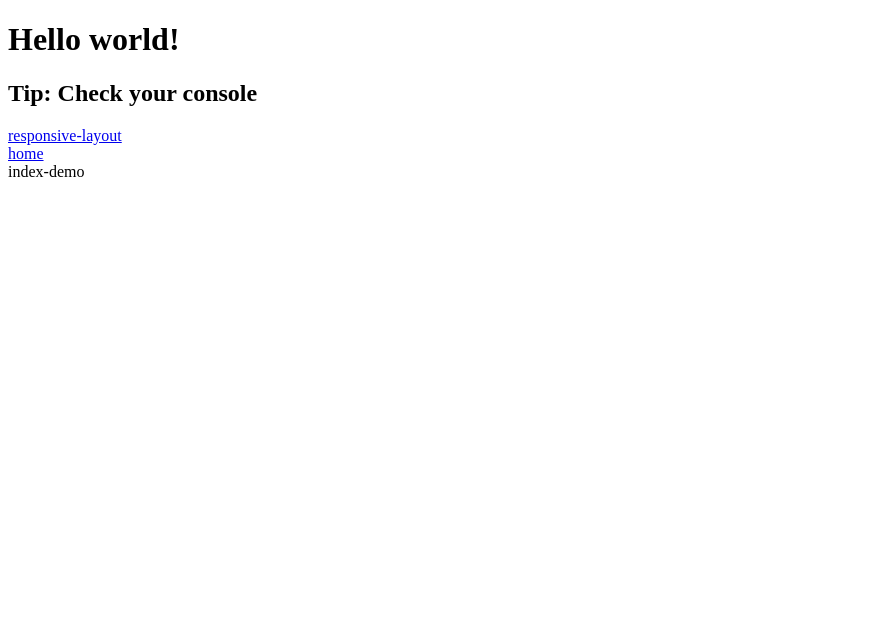
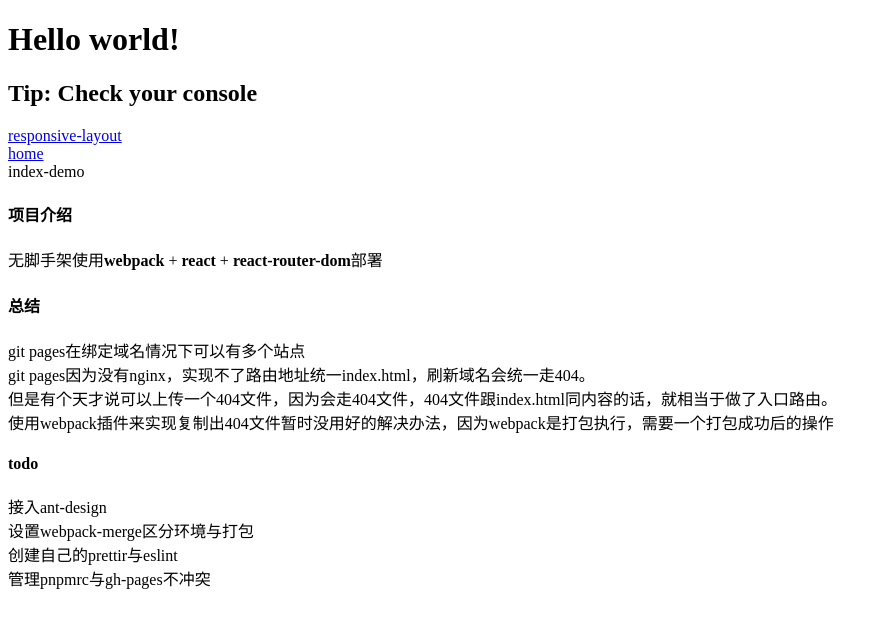
Before and after one commit to Sorabb/sora-pages, a React app: page /demo in a window 1280 px wide. Shown: the top 628 px of the page, without its empty margins (0-888 px from the left). Built offline with nearby package versions, Linux system fonts and the light colour scheme.

Commit message:
介绍项目 脚本添加404文件

```diff
--- a/src/demo/index.tsx
+++ b/src/demo/index.tsx
@@ -1,8 +1,5 @@
 import React from "react";
 import {Link} from "react-router-dom";
-import {
-    Route,
-} from "react-router-dom";
 export default () => {
     return (
         <>
@@ -11,6 +8,27 @@ export default () => {
                 <div><Link to={'/'}>home</Link></div>
             </div>
             <div>index-demo</div>
+            <div>
+                <h4>项目介绍</h4>
+                <div>无脚手架使用<b>webpack</b> + <b>react</b> + <b>react-router-dom</b>部署</div>
+            </div>
+            <div>
+                <h4>总结</h4>
+                <div>git pages在绑定域名情况下可以有多个站点</div>
+                <div>
+                    git pages因为没有nginx，实现不了路由地址统一index.html，刷新域名会统一走404。
+                </div>
+                <div>
+                    但是有个天才说可以上传一个404文件，因为会走404文件，404文件跟index.html同内容的话，就相当于做了入口路由。</div>
+                </div>
+                <div>使用webpack插件来实现复制出404文件暂时没用好的解决办法，因为webpack是打包执行，需要一个打包成功后的操作</div>
+            <div>
+                <h4>todo</h4>
+                <div>接入ant-design</div>
+                <div>设置webpack-merge区分环境与打包</div>
+                <div>创建自己的prettir与eslint</div>
+                <div>管理pnpmrc与gh-pages不冲突</div>
+            </div>
         </>
     )
 }
--- a/src/demo/responsive-layout.tsx
+++ b/src/demo/responsive-layout.tsx
@@ -1,8 +1,5 @@
 import React from "react";
 import {Link} from "react-router-dom";
-import {
-    Route,
-} from "react-router-dom";
 export default () => {
     return (
         <>
--- a/src/exception/404/index.tsx
+++ b/src/exception/404/index.tsx
@@ -1,8 +1,5 @@
 import React from "react";
 import {Link} from "react-router-dom";
-import {
-    Route,
-} from "react-router-dom";
 export default () => {
     return (
         <>
--- a/src/index.tsx
+++ b/src/index.tsx
@@ -1,8 +1,5 @@
 import React from "react";
 import {Link} from "react-router-dom";
-import {
-    Route,
-} from "react-router-dom";
 export default () => {
     return (
         <>
--- a/webpack.config.js
+++ b/webpack.config.js
@@ -2,6 +2,7 @@
 
 const path = require('path');
 const HtmlWebpackPlugin = require('html-webpack-plugin');
+const CopyPlugin = require('copy-webpack-plugin');
 
 const isProduction = process.env.NODE_ENV == 'production';
 
```
Also changed, not shown: 1 other file (tests, documents, lock files or other folders).
